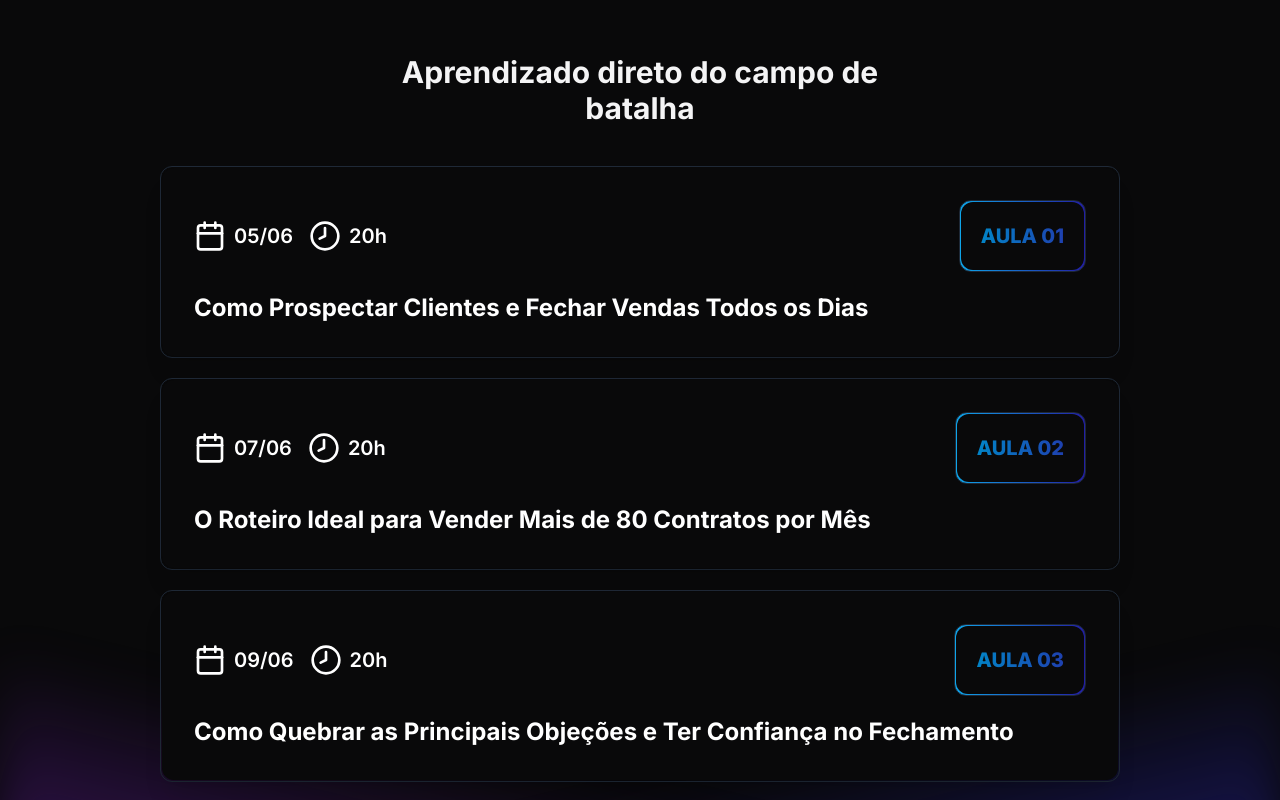
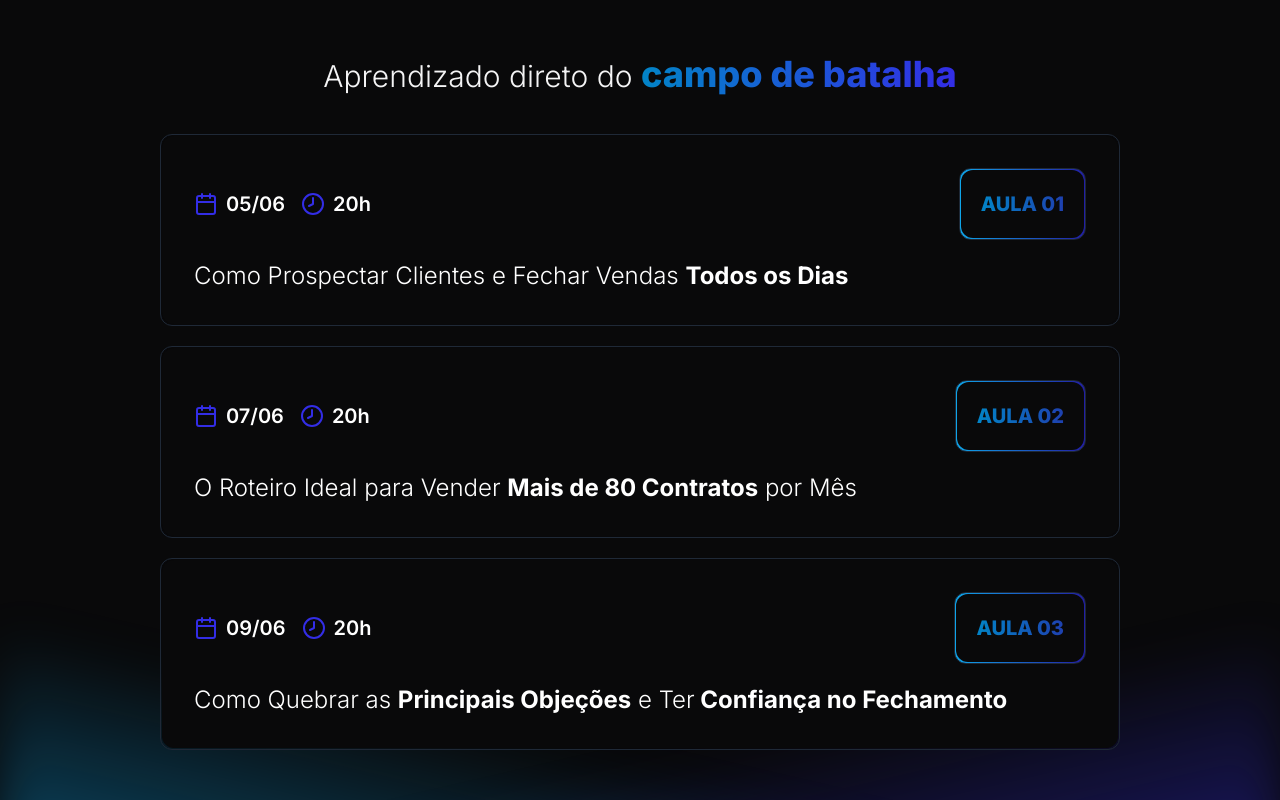
Before and after one commit to joaovictor09/plataforma-lancamento, a Next.js app: page / in a window 1280 px wide. Shown: the part 920-1720 px from the top of the page. Built offline with nearby package versions, Linux system fonts and the light colour scheme.

Commit message:
Feature: New Home Page Design Finished

```diff
--- a/src/app/components/Footer.tsx
+++ b/src/app/components/Footer.tsx
@@ -10,7 +10,7 @@ export function Footer({ variant }: FooterProps) {
     <div
       className={`flex w-full items-center border-t px-6 xl:px-0 ${
         variant === 'dark'
-          ? 'border-gray-900 bg-gray-700'
+          ? 'border-zinc-600 bg-gray-900'
           : 'border-gray-100 bg-zinc-50'
       }`}
     >
--- a/src/app/home/components/Hero.tsx
+++ b/src/app/home/components/Hero.tsx
@@ -11,7 +11,7 @@ export function Hero() {
     // Container
     <div className="relative h-full w-full">
       <div
-        className=" mx-auto flex h-full min-h-[calc(100vh_-_10vh)] w-full max-w-5xl flex-row items-center justify-center text-zinc-100 md:justify-normal"
+        className=" mx-auto flex h-full min-h-[calc(100vh_-_10vh)] w-full max-w-5xl flex-row items-center justify-center gap-20 text-zinc-100 md:justify-normal"
         id="register"
       >
         <div className="absolute left-0 top-0 h-40 w-40 rounded-full bg-blue-900 blur-full" />
--- /dev/null
+++ b/src/app/home/components/LessonDateAndHour.tsx
@@ -0,0 +1,22 @@
+import { Calendar, Clock8 } from 'lucide-react'
+
+export function LessonDateAndHour({
+  date,
+  hour,
+}: {
+  date: string
+  hour: string
+}) {
+  return (
+    <div className="flex gap-4">
+      <div className="flex items-center gap-2 text-xl font-semibold">
+        <Calendar size={24} className="text-blue-900" strokeWidth="2" />
+        {date}
+      </div>
+      <div className="flex items-center gap-2 text-xl font-semibold">
+        <Clock8 size={24} strokeWidth="2" className="text-blue-900" />
+        {hour}
+      </div>
+    </div>
+  )
+}
--- /dev/null
+++ b/src/app/home/components/LessonNumber.tsx
@@ -0,0 +1,11 @@
+export function LessonNumber({ number }: { number: string }) {
+  return (
+    <div className="w-max rounded-xl border border-gray-800 bg-gradient-to-r from-sky-500 to-blue-950 p-[1px]">
+      <div className="back flex w-full items-center justify-center rounded-xl bg-gray-900 p-5">
+        <span className=" bg-gradient-to-r from-sky-600 to-blue-800 bg-clip-text text-xl font-extrabold text-transparent">
+          {number}
+        </span>
+      </div>
+    </div>
+  )
+}
--- a/src/app/home/components/Schedule.tsx
+++ b/src/app/home/components/Schedule.tsx
@@ -1,104 +1,64 @@
-import { Calendar, Clock8 } from 'lucide-react'
+import { LessonDateAndHour } from './LessonDateAndHour'
+import { LessonNumber } from './LessonNumber'
 
 export function Schedule() {
   return (
     <div className="relative flex w-full justify-center overflow-hidden border-b  border-zinc-600 bg-gray-900 pb-10">
-      <div className="absolute bottom-0 right-0 z-10 h-1/3 w-full bg-gradient-to-tr from-purple-700/40 to-transparent to-40%  blur-xl" />
+      <div className="absolute bottom-0 right-0 z-10 h-1/3 w-full bg-gradient-to-tr from-sky-500/40 to-transparent to-40%  blur-xl" />
       <div className="absolute bottom-0 left-0 z-10 h-1/3 w-full bg-gradient-to-tl from-blue-900/40 to-transparent to-40%  blur-xl" />
 
-      <div className="z-20 mb-5 mt-10 flex w-full max-w-5xl flex-col items-center px-2 pb-10 sm:px-6 sm:py-12 lg:px-8">
-        <h2 className="mb-10 max-w-lg text-center text-3xl font-bold text-zinc-100">
-          Aprendizado direto do campo de batalha
+      <div className="z-20 mb-5 mt-10 flex w-full max-w-5xl flex-col items-center px-5 pb-10 sm:px-6 sm:py-12 lg:px-8">
+        <h2 className="mb-10 max-w-2xl text-center text-3xl font-light text-zinc-100">
+          Aprendizado direto do{' '}
+          <span className="bg-gradient-to-r from-sky-600 to-blue-900 bg-clip-text text-4xl font-extrabold text-transparent">
+            campo de batalha
+          </span>
         </h2>
 
         <div className="flex w-full flex-col gap-5">
           {/* Lesson 1 */}
-          <div className="w-full rounded-xl border border-gray-800 bg-transparent p-[1px] transition-[1s] duration-[20000] ease-in hover:border-gray-900 hover:bg-gradient-to-l hover:from-sky-500 hover:to-blue-950">
-            <div className="flex w-full flex-col gap-5 rounded-xl bg-gray-900 p-8 text-white shadow-xl backdrop-blur-lg">
+          <div className="group relative w-full overflow-hidden rounded-xl border border-gray-800 bg-gray-900/20 p-[1px] transition-opacity before:absolute before:inset-0 before:flex before:bg-gradient-to-l before:from-sky-500 before:to-blue-950 before:opacity-0 before:transition-opacity before:duration-300 before:hover:opacity-100">
+            <div className="flex w-full flex-col gap-5 rounded-xl bg-gray-900 p-8 text-white backdrop-blur-lg">
               <div className="flex w-full flex-col-reverse items-center justify-between gap-5 lg:flex-row">
-                <div className="flex gap-4">
-                  <div className="flex items-center gap-2 text-xl font-semibold">
-                    <Calendar size={32} strokeWidth="2" />
-                    05/06
-                  </div>
-                  <div className="flex items-center gap-2 text-xl font-semibold">
-                    <Clock8 size={32} strokeWidth="2" />
-                    20h
-                  </div>
-                </div>
+                <LessonDateAndHour date="05/06" hour="20h" />
 
-                <div className="w-max rounded-xl border border-gray-800 bg-gradient-to-r from-sky-500 to-blue-950 p-[1px]">
-                  <div className="back flex w-full items-center justify-center rounded-xl bg-gray-900 p-5">
-                    <span className=" bg-gradient-to-r from-sky-600 to-blue-800 bg-clip-text text-xl font-extrabold text-transparent">
-                      AULA 01
-                    </span>
-                  </div>
-                </div>
+                <LessonNumber number={'AULA 01'} />
               </div>
 
-              <h3 className="text-2xl font-bold">
-                Como Prospectar Clientes e Fechar Vendas Todos os Dias
+              <h3 className="text-2xl font-light">
+                Como Prospectar Clientes e Fechar Vendas{' '}
+                <b className="font-bold">Todos os Dias</b>
               </h3>
             </div>
           </div>
 
           {/* Lesson 2 */}
-          <div className="w-full rounded-xl border border-gray-800 bg-transparent p-[1px] transition-[1s] duration-[20000] ease-in hover:border-gray-900 hover:bg-gradient-to-l hover:from-sky-500 hover:to-blue-950">
-            <div className="flex w-full flex-col gap-5 rounded-xl bg-gray-900 p-8 text-white shadow-xl backdrop-blur-lg">
+          <div className="relative w-full overflow-hidden rounded-xl border border-gray-800 bg-gray-900/20 p-[1px] transition-opacity before:absolute before:inset-0 before:flex before:bg-gradient-to-l before:from-sky-500 before:to-blue-950 before:opacity-0 before:transition-opacity before:duration-300 before:hover:opacity-100">
+            <div className="flex w-full flex-col gap-5 rounded-xl bg-gray-900 p-8 text-white backdrop-blur-lg">
               <div className="flex w-full flex-col-reverse items-center justify-between gap-5 lg:flex-row">
-                <div className="flex gap-4">
-                  <div className="flex items-center gap-2 text-xl font-semibold">
-                    <Calendar size={32} strokeWidth="2" />
-                    07/06
-                  </div>
-                  <div className="flex items-center gap-2 text-xl font-semibold">
-                    <Clock8 size={32} strokeWidth="2" />
-                    20h
-                  </div>
-                </div>
-
-                <div className="w-max rounded-xl border border-gray-800 bg-gradient-to-r from-sky-500 to-blue-950 p-[1px]">
-                  <div className="back flex w-full items-center justify-center rounded-xl bg-gray-900 p-5">
-                    <span className=" bg-gradient-to-r from-sky-600 to-blue-800 bg-clip-text text-xl font-extrabold text-transparent">
-                      AULA 02
-                    </span>
-                  </div>
-                </div>
+                <LessonDateAndHour date="07/06" hour="20h" />
+                <LessonNumber number={'AULA 02'} />
               </div>
 
-              <h3 className="text-2xl font-bold">
-                O Roteiro Ideal para Vender Mais de 80 Contratos por Mês
+              <h3 className="text-2xl font-light">
+                O Roteiro Ideal para Vender{' '}
+                <b className="font-bold">Mais de 80 Contratos</b> por Mês
               </h3>
             </div>
           </div>
 
           {/* Lesson 3 */}
-          <div className="w-full rounded-xl border border-gray-800 bg-transparent p-[1px] transition-[1s] duration-[20000] ease-in hover:border-gray-900 hover:bg-gradient-to-l hover:from-sky-500 hover:to-blue-950">
-            <div className="flex w-full flex-col gap-5 rounded-xl bg-gray-900 p-8 text-white shadow-xl backdrop-blur-lg">
+          <div className="relative w-full overflow-hidden rounded-xl border border-gray-800 bg-gray-900/20 p-[1px] transition-opacity before:absolute before:inset-0 before:flex before:bg-gradient-to-l before:from-sky-500 before:to-blue-950 before:opacity-0 before:transition-opacity before:duration-300 before:hover:opacity-100">
+            <div className="flex w-full flex-col gap-5 rounded-xl bg-gray-900 p-8 text-white backdrop-blur-lg">
               <div className="flex w-full flex-col-reverse items-center justify-between gap-5 lg:flex-row">
-                <div className="flex gap-4">
-                  <div className="flex items-center gap-2 text-xl font-semibold">
-                    <Calendar size={32} strokeWidth="2" />
-                    09/06
-                  </div>
-                  <div className="flex items-center gap-2 text-xl font-semibold">
-                    <Clock8 size={32} strokeWidth="2" />
-                    20h
-                  </div>
-                </div>
-
-                <div className="w-max rounded-xl border border-gray-800 bg-gradient-to-r from-sky-500 to-blue-950 p-[1px]">
-                  <div className="back flex w-full items-center justify-center rounded-xl bg-gray-900 p-5">
-                    <span className=" bg-gradient-to-r from-sky-600 to-blue-800 bg-clip-text text-xl font-extrabold text-transparent">
-                      AULA 03
-                    </span>
-                  </div>
-                </div>
+                <LessonDateAndHour date="09/06" hour="20h" />
+                <LessonNumber number={'AULA 03'} />
               </div>
 
-              <h3 className="text-2xl font-bold">
-                Como Quebrar as Principais Objeções e Ter Confiança no
-                Fechamento
+              <h3 className="text-2xl font-light">
+                Como Quebrar as <b className="font-bold">Principais Objeções</b>{' '}
+                e Ter
+                <b className="font-bold"> Confiança no Fechamento</b>
               </h3>
             </div>
           </div>
--- a/src/app/home/components/WhyCard.tsx
+++ b/src/app/home/components/WhyCard.tsx
@@ -12,7 +12,7 @@ export function WhyCard({ children, props }: WhyCardProps) {
     <div className="block rounded-xl border border-gray-800 p-8 shadow-xl transition hover:border-blue-900/20 hover:shadow-blue-900/10">
       <div className="text-blue-900">{children}</div>
 
-      <h2 className="mt-4 text-xl font-bold text-white">{props.title}</h2>
+      <h2 className="mt-4 text-xl font-normal text-white">{props.title}</h2>
     </div>
   )
 }
--- a/src/app/layout.tsx
+++ b/src/app/layout.tsx
@@ -27,7 +27,7 @@ export default function RootLayout({ children }: { children: ReactNode }) {
   return (
     <html lang="pt-br">
       <body
-        className={`${inter.className} flex w-full flex-col items-center scroll-smooth`}
+        className={`${inter.className} flex w-full flex-col items-center scroll-smooth bg-gray-900`}
       >
         <Providers>{children}</Providers>
       </body>
--- a/src/app/thank-you/page.tsx
+++ b/src/app/thank-you/page.tsx
@@ -1,9 +1,9 @@
 import Image from 'next/image'
+import Logo from '../../assets/Logo.svg'
 import { Footer } from '../components/Footer'
-import Logo from '../../assets/Logo.svg'
 
+import Link from 'next/link'
 import whatsappLogo from '../../assets/icons/whatsapp.svg'
-import Link from 'next/link'
 
 export default function ThankYou() {
   return (
--- a/tailwind.config.js
+++ b/tailwind.config.js
@@ -68,6 +68,10 @@ module.exports = {
       blur: {
         full: '150px',
       },
+
+      transitionProperty: {
+        'bg-image': 'background-image, image',
+      },
     },
   },
   plugins: [],
```
Also changed, not shown: src/app/home/components/Why.tsx (+2 -10 lines).
